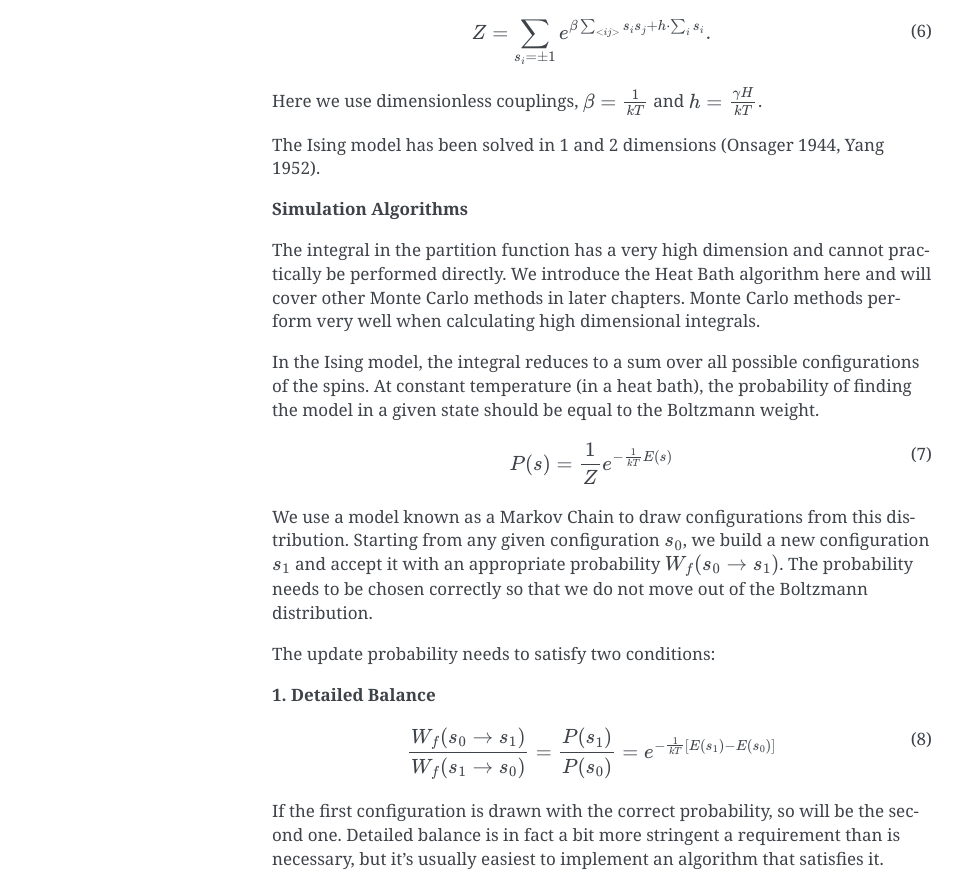
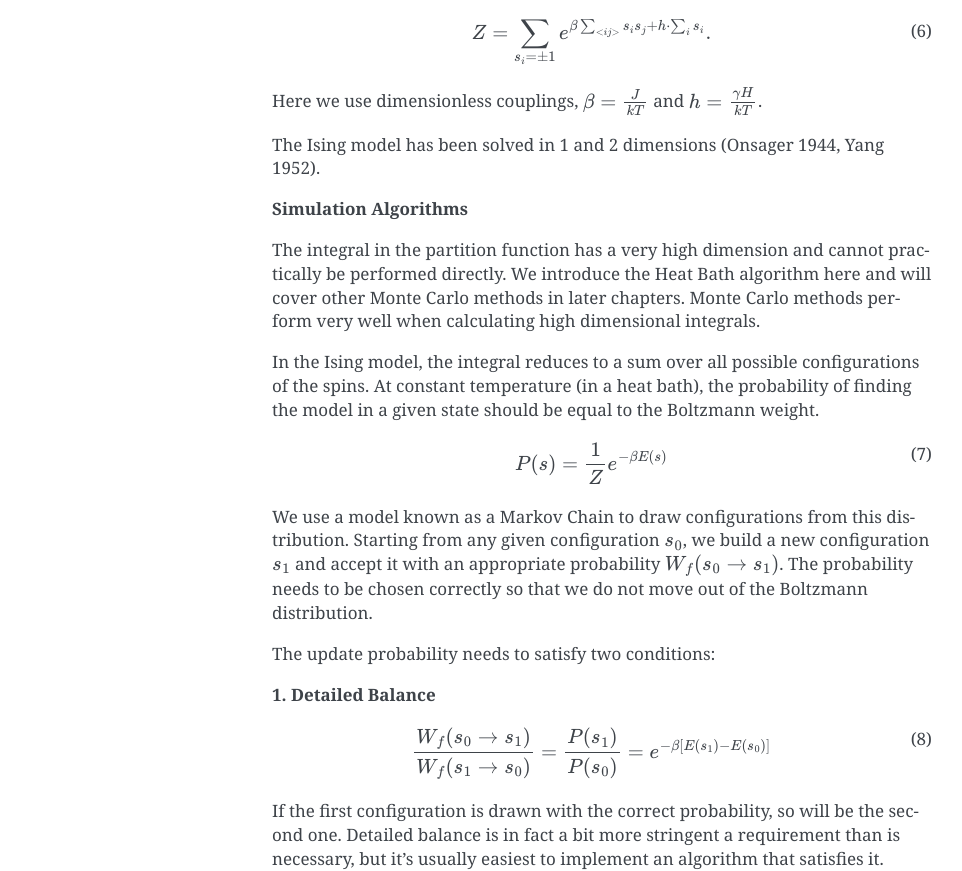
Before and after one commit to rantahar/Lattice-Field-Theory, a Sphinx documentation site: the page built from source/index.rst, in a window 1280 px wide and 1400 px high, scrolled down 2708 px. Shown: the part 174-1045 px from the top of the window, without its empty margins (148-1110 px from the left). Built offline with Sphinx 7.4.7, drawn with Linux system fonts in a browser that asks for light colours; pages that are not in the unit, such as notebooks, are missing from menus; some of the changed text lies outside the part shown.

Commit message:
Missing J and other error

```diff
--- a/source/index.rst
+++ b/source/index.rst
@@ -144,7 +144,7 @@ are either :math:`+1` or :math:`-1`. The partition function then is
 .. math::
    Z =\sum_{s_{i}=\pm1}e^{\beta\sum_{<ij>}s_{i}s_{j}+h\cdot\sum_{i}s_{i}}.
    :label:
-Here we use dimensionless couplings, :math:`\beta=\frac{1}{kT}` and
+Here we use dimensionless couplings, :math:`\beta=\frac{J}{kT}` and
 :math:`h=\frac{\gamma H}{kT}`.
 
 The Ising model has been solved in 1 and 2 dimensions (Onsager 1944, Yang 1952).
@@ -164,7 +164,7 @@ of the spins. At constant temperature (in a heat bath), the probability of findi
 the model in a given state should be equal to the Boltzmann weight.
 
 .. math::
-   P(s) = \frac{1}{Z} e^{-\frac{1}{kT}E(s)}
+   P(s) = \frac{1}{Z} e^{-\beta E(s)}
    :label:
 
 We use a model known as a Markov Chain to draw configurations from this distribution.
@@ -178,7 +178,7 @@ The update probability needs to satisfy two conditions:
 **1. Detailed Balance**
 
 .. math::
-   \frac{W_f(s_0\to s_1)}{W_f(s_1 \to s_0)} = \frac{P(s_1)}{P(s_0)} = e^{-\frac{1}{kT}[ E(s_1) - E(s_0) ]}
+   \frac{W_f(s_0\to s_1)}{W_f(s_1 \to s_0)} = \frac{P(s_1)}{P(s_0)} = e^{-\beta [ E(s_1) - E(s_0) ]}
    :label:
 
 If the first configuration is drawn with the correct probability, so will be
@@ -234,7 +234,7 @@ of the model. Given the initial state :math:`s_0` the probability of choosing
 the new state :math:`s_1` is
 
 .. math::
-   W_f(s_0\to s_1) = min\left( 1, e^{-\frac{1}{kT}[ E(s_1) - E(s_0) ]} \right )
+   W_f(s_0\to s_1) = min\left( 1, e^{- \beta [ E(s_1) - E(s_0) ]} \right )
    :label:
 
 So in the Metropolis method the probability of changing the spin depends
```
Also changed, not shown: other parts of source/index.rst (+3 -3 lines).
